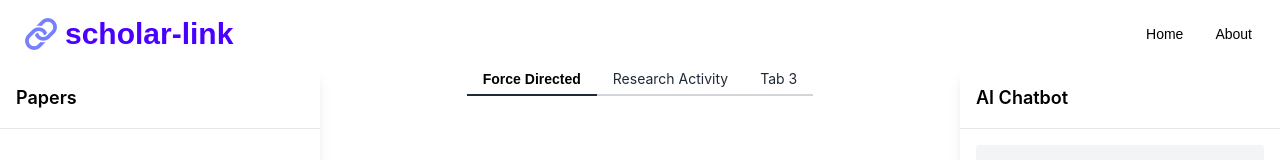
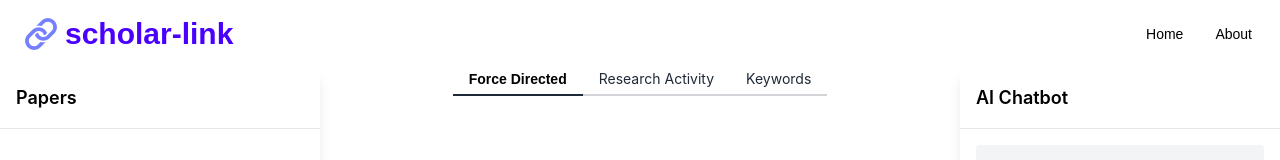
Before and after one commit to supreme-gg-gg/scholar-link, a React (Create React App) app in the folder frontend/: page /graph in a window 1280 px wide. Shown: the top 160 px of the page. Built offline with nearby package versions, Linux system fonts and the light colour scheme; a web font is replaced by a local one.

Commit message:
this is the final commit

```diff
--- a/frontend/src/components/graphPage.js
+++ b/frontend/src/components/graphPage.js
@@ -252,7 +252,7 @@ const GraphPage = () => {
               }`}
               onClick={() => handleTabChange("Tab 3")}
             >
-              Tab 3
+              Keywords
             </a>
           </div>
         </div>
@@ -300,7 +300,7 @@ const GraphPage = () => {
                     }`}
                     onClick={() => handleTabChange("Tab 3")}
                   >
-                    Tab 3
+                    Keywords
                   </a>
                 </div>
               </div>
```
